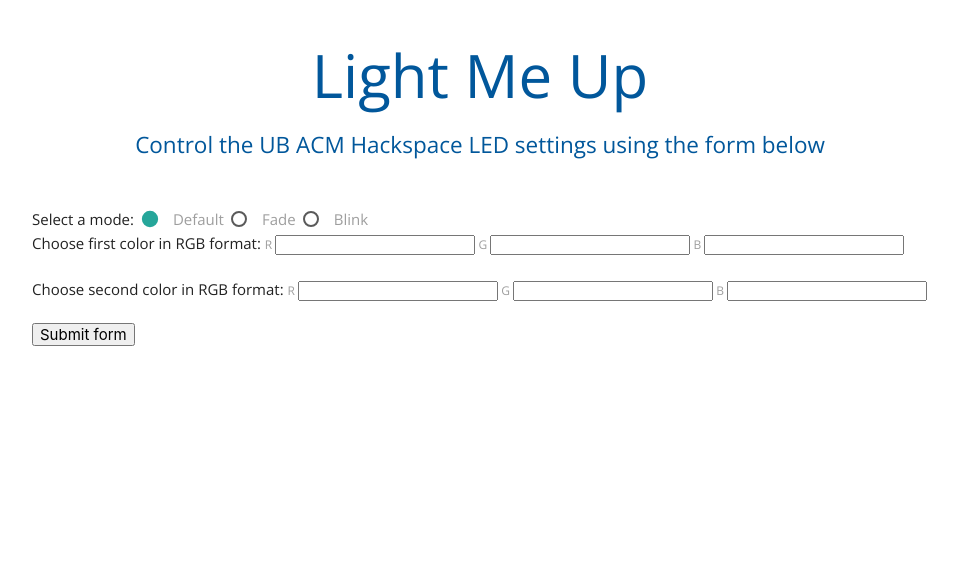
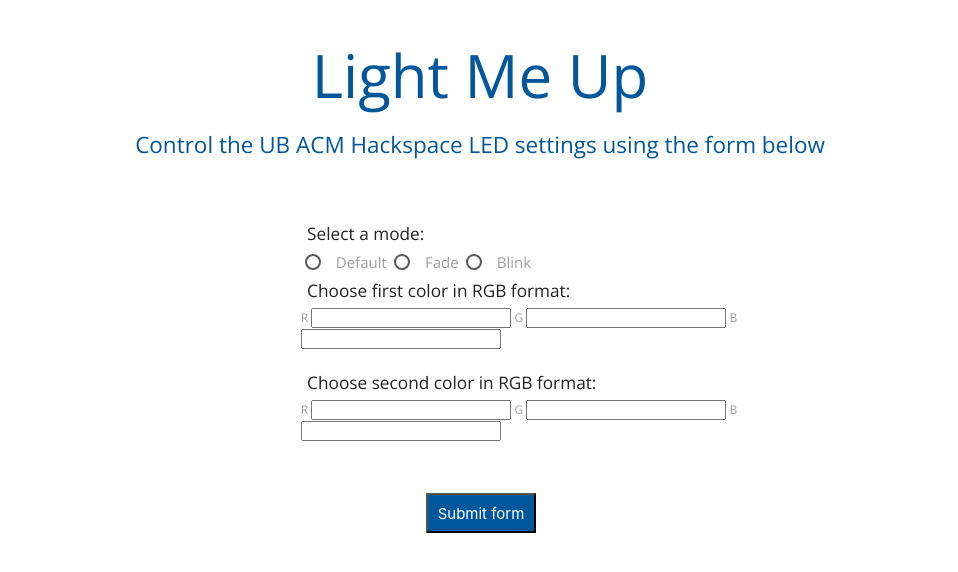
Before and after one commit to harshitagirase/LightMeUp, a Flask app: page / in a window 1280 px wide. Shown: the top 572 px of the page, without its empty margins (160-1118 px from the left). Run offline with Flask 2, Linux system fonts and the light colour scheme.

Commit message:
Fixed some style things

```diff
--- a/templates/index.html
+++ b/templates/index.html
@@ -5,6 +5,16 @@
     <link href="https://fonts.googleapis.com/css?family=Open+Sans:400,700" rel="stylesheet">
     <link rel="stylesheet" href="https://cdnjs.cloudflare.com/ajax/libs/materialize/1.0.0/css/materialize.min.css">
     <link rel= "stylesheet" type= "text/css" href= "{{ url_for('static',filename='styles/main.css') }}">
+    <style>
+            input[type=submit] {
+                background-color: #01579B;
+                size: 5em;
+                color: white;
+                padding: 1.5%;
+                align-self: center;
+                margin-left: 20%;
+            }
+    </style>
 
 
 </head>
@@ -12,10 +22,10 @@
     <h1 style="text-align: center; font-size: 4em; color: #01579B;">Light Me Up</h1>
     <h4 style="text-align: center; font-size: 1.5em; color: #01579B;">Control the UB ACM Hackspace LED settings using the form below</h4>
     <div class="container">
-    <form action="" style="padding-top: 4%;">
-        Select a mode:
+    <form action="" style="padding-top: 4%; margin-left: 30%;">
+        <h6><div style="padding: 1%">Select a mode:</div>
         <label>
-            <input type="radio" name="mode" value="default" checked><span>Default</span>
+            <input type="radio" name="mode" value="default"><span>Default</span>
         </label>
         <label>
             <input type="radio" name="mode" value="fade"><span>Fade</span>
@@ -23,7 +33,7 @@
         <label>
             <input type="radio" name="mode" value="blink"><span>Blink</span><br>
         </label>
-        Choose first color in RGB format:
+        <div style="padding: 1%">Choose first color in RGB format:</div>
         <label>
             R <input type="textarea" name="color" value="">
         </label>
@@ -33,7 +43,7 @@
         <label>
             B <input type="textarea" name="color" value="">
         </label><br><br>
-        Choose second color in RGB format:
+        <div style="padding: 1%">Choose second color in RGB format:</div>
         <label>
             R <input type="textarea" name="color" value="">
         </label>
@@ -42,7 +52,7 @@
         </label>
         <label>
             B <input type="textarea" name="color" value="">
-        </label><br><br>
+        </label></h6> <br><br>
         <div style="align-content: center; ">
             <input type="submit" value="Submit form">
         </div>
```
